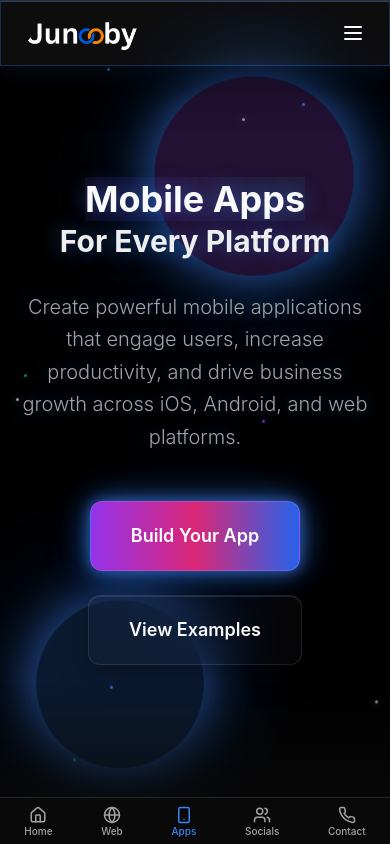
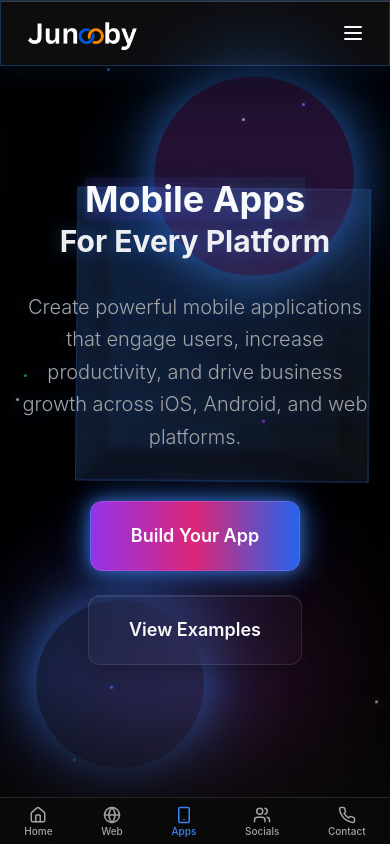
Before and after one commit to ladsontech/junooby_tech, a React (Vite) app: page /apps in a window 390 px wide. Shown: the top 844 px of the page. Built offline with nearby package versions, Linux system fonts and the light colour scheme.

Commit message:
Add 3D animations to UI

```diff
--- a/package.json
+++ b/package.json
@@ -47,6 +47,7 @@
     "date-fns": "^3.6.0",
     "embla-carousel-autoplay": "^8.3.0",
     "embla-carousel-react": "^8.3.0",
+    "framer-motion": "^12.23.24",
     "input-otp": "^1.2.4",
     "lucide-react": "^0.462.0",
     "next-themes": "^0.3.0",
--- /dev/null
+++ b/src/components/3d/FloatingCube.tsx
@@ -0,0 +1,45 @@
+import React, { useEffect, useRef } from 'react';
+
+const FloatingCube = () => {
+  const cubeRef = useRef<HTMLDivElement>(null);
+
+  useEffect(() => {
+    const handleScroll = () => {
+      if (cubeRef.current) {
+        const scrollY = window.scrollY;
+        cubeRef.current.style.transform = `
+          translateY(${scrollY * 0.3}px)
+          rotateX(${scrollY * 0.1}deg)
+          rotateY(${scrollY * 0.15}deg)
+        `;
+      }
+    };
+
+    window.addEventListener('scroll', handleScroll);
+    return () => window.removeEventListener('scroll', handleScroll);
+  }, []);
+
+  return (
+    <div className="absolute top-1/4 right-[10%] w-64 h-64 perspective-1000">
+      <div
+        ref={cubeRef}
+        className="w-full h-full preserve-3d animate-float"
+        style={{
+          transformStyle: 'preserve-3d',
+          animation: 'float 6s ease-in-out infinite',
+        }}
+      >
+        <div className="cube-faces">
+          <div className="cube-face front bg-gradient-to-br from-primary/20 to-accent/20 backdrop-blur-sm border border-primary/30"></div>
+          <div className="cube-face back bg-gradient-to-br from-accent/20 to-primary/20 backdrop-blur-sm border border-accent/30"></div>
+          <div className="cube-face right bg-gradient-to-br from-primary/15 to-accent/15 backdrop-blur-sm border border-primary/20"></div>
+          <div className="cube-face left bg-gradient-to-br from-accent/15 to-primary/15 backdrop-blur-sm border border-accent/20"></div>
+          <div className="cube-face top bg-gradient-to-br from-primary/10 to-accent/10 backdrop-blur-sm border border-primary/10"></div>
+          <div className="cube-face bottom bg-gradient-to-br from-accent/10 to-primary/10 backdrop-blur-sm border border-accent/10"></div>
+        </div>
+      </div>
+    </div>
+  );
+};
+
+export default FloatingCube;
--- /dev/null
+++ b/src/components/animations/ParallaxSection.tsx
@@ -0,0 +1,37 @@
+import React, { ReactNode, useEffect, useRef, CSSProperties } from 'react';
+
+interface ParallaxSectionProps {
+  children?: ReactNode;
+  speed?: number;
+  className?: string;
+  style?: CSSProperties;
+}
+
+const ParallaxSection = ({ children, speed = 0.5, className = '', style = {} }: ParallaxSectionProps) => {
+  const sectionRef = useRef<HTMLDivElement>(null);
+
+  useEffect(() => {
+    const handleScroll = () => {
+      if (!sectionRef.current) return;
+
+      const rect = sectionRef.current.getBoundingClientRect();
+      const scrolled = window.scrollY;
+      const rate = scrolled * speed;
+
+      if (rect.top < window.innerHeight && rect.bottom > 0) {
+        sectionRef.current.style.transform = `translateY(${rate}px)`;
+      }
+    };
+
+    window.addEventListener('scroll', handleScroll);
+    return () => window.removeEventListener('scroll', handleScroll);
+  }, [speed]);
+
+  return (
+    <div ref={sectionRef} className={`transition-transform duration-75 ${className}`} style={style}>
+      {children}
+    </div>
+  );
+};
+
+export default ParallaxSection;
--- /dev/null
+++ b/src/components/animations/ScrollReveal.tsx
@@ -0,0 +1,48 @@
+import React, { ReactNode } from 'react';
+import { motion } from 'framer-motion';
+
+interface ScrollRevealProps {
+  children: ReactNode;
+  direction?: 'up' | 'down' | 'left' | 'right';
+  delay?: number;
+  className?: string;
+}
+
+const ScrollReveal = ({
+  children,
+  direction = 'up',
+  delay = 0,
+  className = ''
+}: ScrollRevealProps) => {
+  const directions = {
+    up: { y: 50, x: 0 },
+    down: { y: -50, x: 0 },
+    left: { x: 50, y: 0 },
+    right: { x: -50, y: 0 },
+  };
+
+  return (
+    <motion.div
+      initial={{
+        opacity: 0,
+        ...directions[direction]
+      }}
+      whileInView={{
+        opacity: 1,
+        x: 0,
+        y: 0
+      }}
+      viewport={{ once: true, margin: "-100px" }}
+      transition={{
+        duration: 0.8,
+        delay,
+        ease: [0.25, 0.4, 0.25, 1]
+      }}
+      className={className}
+    >
+      {children}
+    </motion.div>
+  );
+};
+
+export default ScrollReveal;
--- a/src/index.css
+++ b/src/index.css
@@ -240,6 +240,93 @@
 
 .animate-warp-speed {
   animation: warpSpeed 2s linear infinite;
+}
+
+/* 3D Perspective */
+.perspective-1000 {
+  perspective: 1000px;
+}
+
+.preserve-3d {
+  transform-style: preserve-3d;
+}
+
+/* 3D Cube */
+.cube-faces {
+  width: 100%;
+  height: 100%;
+  position: relative;
+  transform-style: preserve-3d;
+}
+
+.cube-face {
+  position: absolute;
+  width: 100%;
+  height: 100%;
+  opacity: 0.8;
+}
+
+.cube-face.front {
+  transform: translateZ(128px);
+}
+
+.cube-face.back {
+  transform: rotateY(180deg) translateZ(128px);
+}
+
+.cube-face.right {
+  transform: rotateY(90deg) translateZ(128px);
+}
+
+.cube-face.left {
+  transform: rotateY(-90deg) translateZ(128px);
+}
+
+.cube-face.top {
+  transform: rotateX(90deg) translateZ(128px);
+}
+
+.cube-face.bottom {
+  transform: rotateX(-90deg) translateZ(128px);
+}
+
+/* Smooth Reveal Animation */
+@keyframes smoothReveal {
+  from {
+    opacity: 0;
+    transform: translateY(30px);
+  }
+  to {
+    opacity: 1;
+    transform: translateY(0);
+  }
+}
+
+.animate-smooth-reveal {
+  animation: smoothReveal 1s ease-out forwards;
+}
+
+/* Morph Animation */
+@keyframes morph {
+  0%, 100% {
+    border-radius: 60% 40% 30% 70% / 60% 30% 70% 40%;
+  }
+  50% {
+    border-radius: 30% 60% 70% 40% / 50% 60% 30% 60%;
+  }
+}
+
+.animate-morph {
+  animation: morph 8s ease-in-out infinite;
+}
+
+/* Smooth Scale Hover */
+.hover-lift {
+  transition: transform 0.3s cubic-bezier(0.34, 1.56, 0.64, 1);
+}
+
+.hover-lift:hover {
+  transform: translateY(-8px) scale(1.02);
 }
 
 /* Enhanced Space-themed background effects */
--- a/src/pages/Apps.tsx
+++ b/src/pages/Apps.tsx
@@ -2,6 +2,9 @@ import React from 'react';
 import Navbar from '@/components/Navbar';
 import Footer from '@/components/Footer';
 import Portfolio from '@/components/Portfolio';
+import ScrollReveal from '@/components/animations/ScrollReveal';
+import FloatingCube from '@/components/3d/FloatingCube';
+import ParallaxSection from '@/components/animations/ParallaxSection';
 const Apps = () => {
   const appServices = [{
     title: "iOS Apps",
@@ -29,11 +32,16 @@ const Apps = () => {
 
       {/* Enhanced Hero Section with Space Theme */}
       <section className="min-h-screen space-bg relative overflow-hidden flex items-center py-12 md:py-20">
-        {/* Nebula background effect - reduced on mobile */}
-        <div className="nebula-bg hidden md:block"></div>
+        {/* 3D Floating Cube */}
+        <FloatingCube />
 
-        {/* Galaxy spiral effect - reduced on mobile */}
-        <div className="galaxy-spiral hidden md:block"></div>
+        {/* Animated morphing shapes */}
+        <ParallaxSection speed={0.4}>
+          <div className="absolute top-32 left-10 w-72 h-72 bg-gradient-to-br from-purple-500/20 to-pink-500/20 rounded-full blur-3xl animate-morph" />
+        </ParallaxSection>
+        <ParallaxSection speed={0.6}>
+          <div className="absolute bottom-40 right-20 w-80 h-80 bg-gradient-to-tr from-blue-500/20 to-cyan-500/20 rounded-full blur-3xl animate-morph" style={{ animationDelay: '3s' }} />
+        </ParallaxSection>
 
         {/* Warp speed lines - reduced on mobile */}
         <div className="warp-lines">
@@ -70,7 +78,7 @@ const Apps = () => {
         <div className="absolute inset-0 tech-grid opacity-15"></div>
 
         <div className="max-w-7xl mx-auto px-4 sm:px-6 lg:px-8 relative z-20 py-20">
-          <div className="text-center animate-slide-in-up">
+          <ScrollReveal className="text-center">
             <h1 className="text-4xl md:text-7xl lg:text-8xl font-bold mb-8 text-glow">
               <span className="bg-gradient-to-r from-purple-400 via-pink-500 to-blue-400 bg-clip-text animate-pulse-glow holographic text-gray-50">
                 Mobile Apps
@@ -103,7 +111,7 @@ const Apps = () => {
                 <span className="relative">View Examples</span>
               </button>
             </div>
-          </div>
+          </ScrollReveal>
         </div>
 
         {/* Bottom gradient fade */}
@@ -112,9 +120,12 @@ const Apps = () => {
 
       {/* Services Grid */}
       <section className="py-12 md:py-20 bg-background relative overflow-hidden">
-        <div className="absolute inset-0 tech-grid opacity-5"></div>
-        <div className="max-w-7xl mx-auto px-4 sm:px-6 lg:px-8">
-          <div className="text-center mb-16">
+        <ParallaxSection speed={0.2}>
+          <div className="absolute inset-0 tech-grid opacity-5" />
+        </ParallaxSection>
+
+        <div className="max-w-7xl mx-auto px-4 sm:px-6 lg:px-8 relative z-10">
+          <ScrollReveal className="text-center mb-16">
             <h2 className="text-3xl md:text-5xl font-bold text-foreground mb-6 text-glow">
               Mobile App Development Services
             </h2>
@@ -122,10 +133,12 @@ const Apps = () => {
               From native iOS and Android apps to cross-platform solutions, we create
               mobile experiences that users love and businesses rely on.
             </p>
-          </div>
+          </ScrollReveal>
 
           <div className="grid grid-cols-1 md:grid-cols-2 gap-8">
-            {appServices.map((service, index) => <div key={index} className="group space-card rounded-2xl p-8 shadow-lg hover:shadow-2xl transition-all duration-500 hover:-translate-y-3 hover:border-primary/30 animate-neon-pulse">
+            {appServices.map((service, index) => (
+              <ScrollReveal key={index} delay={index * 0.1} direction="up">
+                <div className="group space-card rounded-2xl p-8 shadow-lg hover:shadow-2xl transition-all duration-500 hover-lift">
                 <div className="text-5xl mb-6 group-hover:scale-125 transition-transform duration-500 glow-purple">{service.icon}</div>
                 <h3 className="text-2xl md:text-3xl font-bold text-foreground mb-4 group-hover:text-primary transition-colors duration-500 text-glow">{service.title}</h3>
                 <p className="text-muted-foreground mb-6 text-lg leading-relaxed">{service.description}</p>
@@ -135,7 +148,9 @@ const Apps = () => {
                       <span className="text-base">{feature}</span>
                     </div>)}
                 </div>
-              </div>)}
+                </div>
+              </ScrollReveal>
+            ))}
           </div>
         </div>
       </section>
@@ -148,16 +163,20 @@ const Apps = () => {
 
       {/* Features Section */}
       <section className="py-12 md:py-20 bg-card/10 relative overflow-hidden">
-        <div className="absolute inset-0 tech-grid opacity-8"></div>
+        <ParallaxSection speed={0.2}>
+          <div className="absolute inset-0 tech-grid opacity-8" />
+        </ParallaxSection>
         <div className="nebula-bg opacity-30"></div>
+
         <div className="max-w-7xl mx-auto px-4 sm:px-6 lg:px-8 relative z-20">
-          <div className="text-center mb-16">
+          <ScrollReveal className="text-center mb-16">
             <h2 className="text-3xl md:text-5xl font-bold text-foreground mb-8 text-glow">
               Why Choose Our Mobile App Development
             </h2>
-          </div>
+          </ScrollReveal>
 
           <div className="grid grid-cols-1 md:grid-cols-3 gap-10">
+            <ScrollReveal delay={0} direction="up">
               <div className="text-center group">
               <div className="w-24 h-24 bg-gradient-to-br from-blue-500 to-cyan-500 rounded-full flex items-center justify-center mx-auto mb-8 glow-blue group-hover:scale-125 transition-all duration-500 animate-pulse-glow">
                 <span className="text-white text-3xl">⚡</span>
@@ -165,7 +184,9 @@ const Apps = () => {
               <h3 className="text-xl md:text-2xl font-bold text-foreground mb-4 group-hover:text-primary transition-colors duration-500 text-glow">High Performance</h3>
               <p className="text-muted-foreground text-lg leading-relaxed">Optimized for speed and efficiency with smooth animations and lightning-fast loading times.</p>
               </div>
+            </ScrollReveal>
 
+            <ScrollReveal delay={0.1} direction="up">
               <div className="text-center group">
               <div className="w-24 h-24 bg-gradient-to-br from-purple-500 to-pink-500 rounded-full flex items-center justify-center mx-auto mb-8 glow-purple group-hover:scale-125 transition-all duration-500 animate-pulse-glow">
                 <span className="text-white text-3xl">🎨</span>
@@ -173,7 +194,9 @@ const Apps = () => {
               <h3 className="text-xl md:text-2xl font-bold text-foreground mb-4 group-hover:text-primary transition-colors duration-500 text-glow">Beautiful Design</h3>
               <p className="text-muted-foreground text-lg leading-relaxed">Intuitive and attractive user interfaces that follow platform-specific design guidelines and modern aesthetics.</p>
               </div>
+            </ScrollReveal>
 
+            <ScrollReveal delay={0.2} direction="up">
               <div className="text-center group">
               <div className="w-24 h-24 bg-gradient-to-br from-green-500 to-emerald-500 rounded-full flex items-center justify-center mx-auto mb-8 group-hover:scale-125 transition-all duration-500 glow-green animate-pulse-glow">
                 <span className="text-white text-3xl">🔒</span>
@@ -181,6 +204,7 @@ const Apps = () => {
               <h3 className="text-xl md:text-2xl font-bold text-foreground mb-4 group-hover:text-primary transition-colors duration-500 text-glow">Secure & Reliable</h3>
               <p className="text-muted-foreground text-lg leading-relaxed">Built with security best practices and thorough testing for reliable performance across all devices.</p>
               </div>
+            </ScrollReveal>
           </div>
         </div>
       </section>
```
Also changed, not shown: src/components/3d/FloatingSphere.tsx (added, +29 -0 lines), src/components/Hero.tsx (+29 -4 lines), src/pages/Web.tsx (+41 -21 lines), 1 other file (tests, documents, lock files or other folders). Lines whose indentation alone changed are shown as unchanged.
